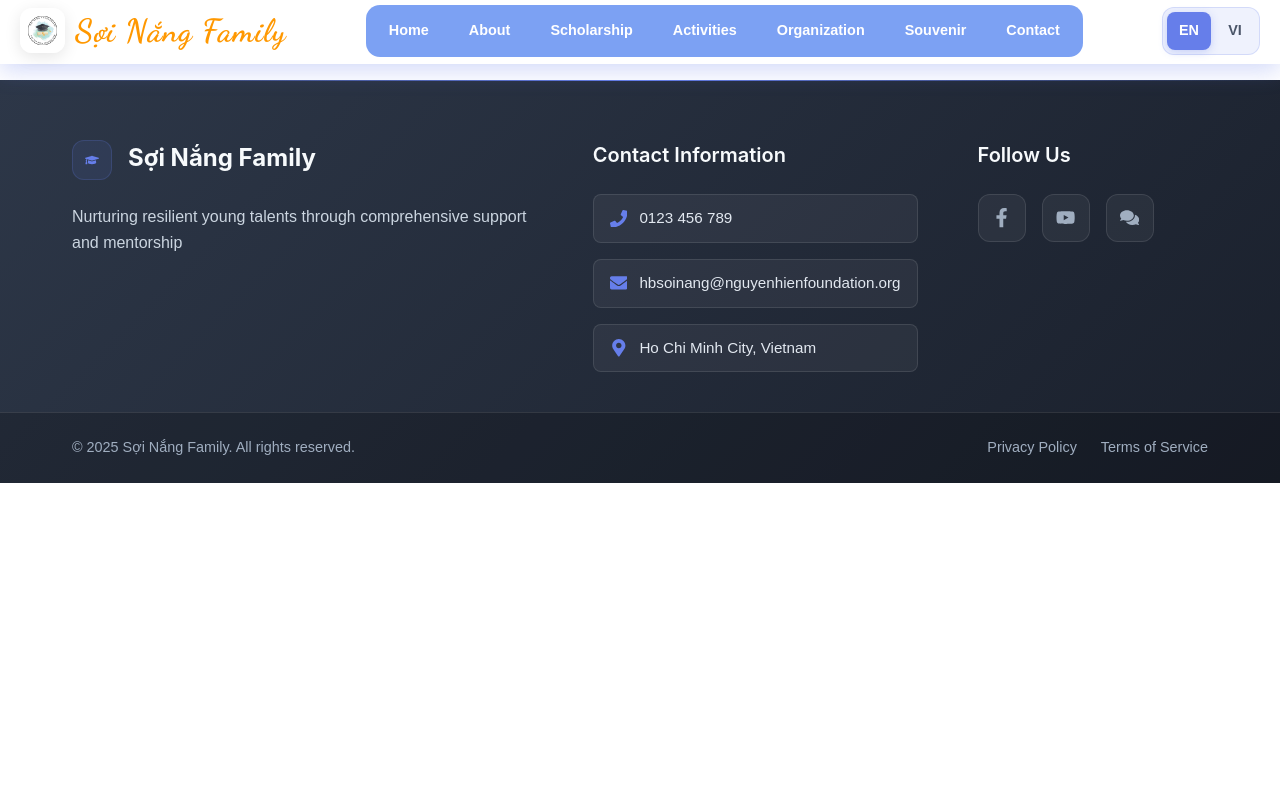
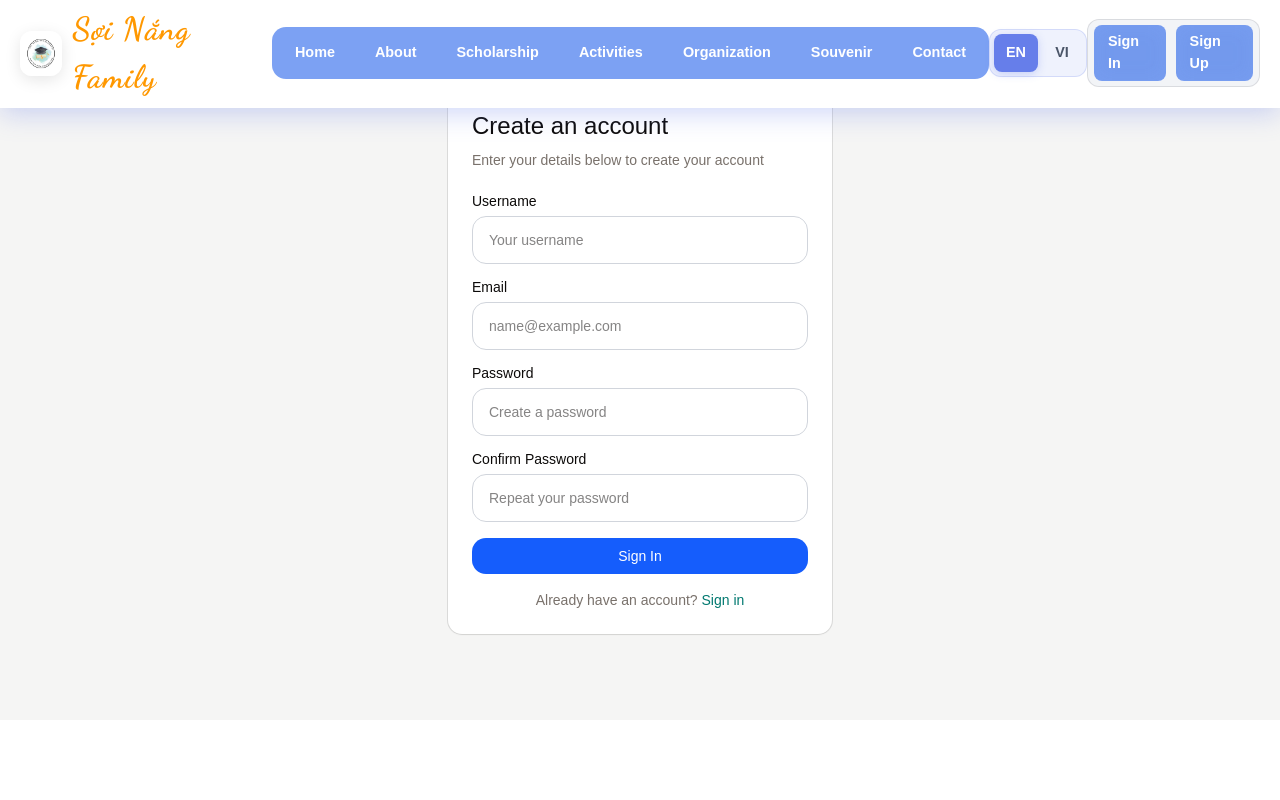
Before and after one commit to soinangscholarship/hbsn-frontend, a React (Vite) app: page /#/register in a window 1280 px wide. Shown: the top 800 px of the page. Built offline with nearby package versions, Linux system fonts and the light colour scheme; a web font is replaced by a local one.

Commit message:
add register

```diff
--- a/src/App.tsx
+++ b/src/App.tsx
@@ -11,6 +11,7 @@ import SouvenirPage from "./components/pages/SouvenirPage/SouvenirPage";
 import { ProtectedRoute } from "./components/common/ProtectedRoute";
 import { LoginPage } from "./components/pages/Login/LoginPage";
 import { UsersPage } from "./components/pages/Users/UsersPage";
+import { RegisterPage } from "./components/pages/Register/RegisterPage";
 
 function App() {
   return (
@@ -20,6 +21,7 @@ function App() {
         <Routes>
           <Route path="/" element={<Navigate to="/home" />} />
           <Route path="/login" element={<LoginPage />} />
+          <Route path="/register" element={<RegisterPage />} />
           <Route
             path="/users"
             element={
--- a/src/auth/authApi.ts
+++ b/src/auth/authApi.ts
@@ -8,6 +8,14 @@ export async function login(username: string, password: string) {
   localStorage.setItem("token", data.token);
 }
 
+export async function register(username: string, email: string, password: string) {
+  await api.post("/auth/register", {
+    username,
+    email,
+    password,
+  });
+}
+
 export function logout() {
   localStorage.removeItem("token");
 }
--- a/src/components/layout/NavBar/NavBar.css
+++ b/src/components/layout/NavBar/NavBar.css
@@ -58,6 +58,33 @@
   align-items: center;
   gap: 20px;
 }
+
+.navbar-auth-box {
+  display: flex;
+  align-items: center;
+  gap: 10px;
+  background: rgba(191, 198, 212, 0.2);
+  padding: 5px 6px;
+  border-radius: 12px;
+  backdrop-filter: blur(10px);
+  border: 1px solid rgba(123, 122, 128, 0.2);
+}
+
+
+.navbar-auth-box a {
+  color: #ffffff;
+  font-weight: 600;
+  font-size: 0.9rem;
+  padding: 6px 14px;
+  border-radius: 8px;
+  transition: all 0.3s ease;
+}
+
+
+
+
+
+
 
 .navbar-links {
   display: flex;
@@ -251,6 +278,20 @@
     gap: 15px;
   }
 
+  .navbar-auth-box {
+    right: 60px !important;
+    padding: 3px;
+    gap: 4px;
+  }
+  .navbar-auth-box a {
+    padding: 4px 10px;
+    font-size: 0.8rem;
+  }
+
+
+
+
+
   .navbar-logo-group {
     flex-direction: row;
     text-align: left;
--- a/src/components/layout/NavBar/NavBar.tsx
+++ b/src/components/layout/NavBar/NavBar.tsx
@@ -67,7 +67,9 @@ const NavBar: React.FC = () => {
             </Link>
           ))}
         </div>
+
         <div className="navbar-right">
+
           <LanguageSwitcher />
           <button
             className={`navbar-hamburger ${isMenuOpen ? "active" : ""}`}
@@ -79,6 +81,12 @@ const NavBar: React.FC = () => {
             </span>
           </button>
         </div>
+
+        <div className="navbar-auth-box">
+          <Link to="/login" className="navbar-links">Sign In</Link>
+          <Link to="/register" className="navbar-links">Sign Up</Link>
+        </div>
+
       </nav>
     </>
   );
--- a/src/components/pages/Login/LoginPage.tsx
+++ b/src/components/pages/Login/LoginPage.tsx
@@ -1,5 +1,5 @@
 import { useState } from "react";
-import { useNavigate } from "react-router-dom";
+import { useNavigate, Link} from "react-router-dom";
 import { login } from "../../../auth/authApi";
 import { Button } from "@base-ui/react/button";
 import { Input } from "@base-ui/react/input";
@@ -75,6 +75,7 @@ export function LoginPage() {
                 className="h-12 px-4 rounded-xl w-full border border-gray-300 focus-visible:border-gray-500"
               />
             </div>
+            <p className="text-center text-sm text-red-600">{err}</p>
           </CardContent>
 
           <CardFooter className="flex flex-col space-y-4">
@@ -86,9 +87,9 @@ export function LoginPage() {
             </Button>
             <p className="text-center text-sm text-muted-foreground">
               Don&apos;t have an account?{" "}
-              <a href="#" className="text-primary hover:underline">
+              <Link to="/register" className="text-primary hover:underline">
                 Sign up
-              </a>
+              </Link>
             </p>
           </CardFooter>
         </form>
--- /dev/null
+++ b/src/components/pages/Register/RegisterPage.tsx
@@ -0,0 +1,133 @@
+import { useState } from "react";
+import { useNavigate, Link } from "react-router-dom";
+import { register } from "../../../auth/authApi";
+import { Button } from "@base-ui/react/button";
+import { Input } from "@base-ui/react/input";
+import { Label } from "@/components/ui/label";
+import {
+  Card,
+  CardContent,
+  CardDescription,
+  CardFooter,
+  CardHeader,
+  CardTitle,
+} from "@/components/ui/card";
+
+export function RegisterPage() {
+  const [username, setUsername] = useState("");
+  const [email, setEmail] = useState("");
+  const [password, setPassword] = useState("");
+  const [confirmPassword, setConfirmPassword] = useState("");
+  const [err, setErr] = useState("");
+  const [success, setSuccess] = useState("");
+  const nav = useNavigate();
+
+  async function handleSubmit(e: React.FormEvent) {
+    e.preventDefault();
+    setErr("");
+    setSuccess("");
+
+    if (password !== confirmPassword) {
+      setErr("Passwords do not match!");
+      return;
+    }
+
+    try {
+      await register(username,email, password);
+      setSuccess("Account created successfully!");
+      setTimeout(() => {
+        nav("/login");
+      }, 1500);
+    } catch {
+      setErr("Registration failed! Username or Email might be taken.");
+    }
+  }
+
+  return (
+    <div className="flex min-h-[90vh] items-center justify-center bg-muted p-4">
+      <Card className="w-full max-w-sm">
+        <CardHeader className="space-y-1">
+          <CardTitle className="text-2xl">Create an account</CardTitle>
+          <CardDescription>
+            Enter your details below to create your account
+          </CardDescription>
+        </CardHeader>
+
+        <form onSubmit={handleSubmit}>
+          <CardContent className="space-y-4">
+            <div className="space-y-2">
+              <Label htmlFor="username">Username</Label>
+              <Input
+                id="username"
+                type="text"
+                placeholder="Your username"
+                value={username}
+                onChange={(e) => setUsername(e.target.value)}
+                required
+                className="h-12 px-4 rounded-xl w-full border border-gray-300 focus-visible:border-gray-500"
+              />
+            </div>
+
+            <div className="space-y-2">
+              <Label htmlFor="email">Email</Label>
+              <Input
+                id="email"
+                type="email"
+                placeholder="name@example.com"
+                value={email}
+                onChange={(e) => setEmail(e.target.value)}
+                required
+                className="h-12 px-4 rounded-xl w-full border border-gray-300 focus-visible:border-gray-500"
+              />
+            </div>
+
+            <div className="space-y-2">
+              <Label htmlFor="password">Password</Label>
+              <Input
+                id="password"
+                type="password"
+                placeholder="Create a password"
+                value={password}
+                onChange={(e) => setPassword(e.target.value)}
+                required
+                className="h-12 px-4 rounded-xl w-full border border-gray-300 focus-visible:border-gray-500"
+              />
+            </div>
+
+            <div className="space-y-2">
+              <Label htmlFor="confirmPassword">Confirm Password</Label>
+              <Input
+                id="confirmPassword"
+                type="password"
+                placeholder="Repeat your password"
+                value={confirmPassword}
+                onChange={(e) => setConfirmPassword(e.target.value)}
+                required
+                className="h-12 px-4 rounded-xl w-full border border-gray-300 focus-visible:border-gray-500"
+              />
+            </div>
+
+            {err && <p className="text-center text-sm text-red-600">{err}</p>}
+            {success && <p className="text-center text-sm text-green-600">{success}</p>}
+          </CardContent>
+
+          <CardFooter className="flex flex-col space-y-4">
+            <Button
+              type="submit"
+              className="w-full bg-blue-600 hover:bg-blue-700 active:bg-blue-800 text-white rounded-xl px-4 h-9 mt-4"
+            >
+              Sign In
+            </Button>
+
+            <p className="text-center text-sm text-muted-foreground">
+              Already have an account?{" "}
+              <Link to="/login" className="text-primary hover:underline">
+                Sign in
+              </Link>
+            </p>
+          </CardFooter>
+        </form>
+      </Card>
+    </div>
+  );
+}
```
